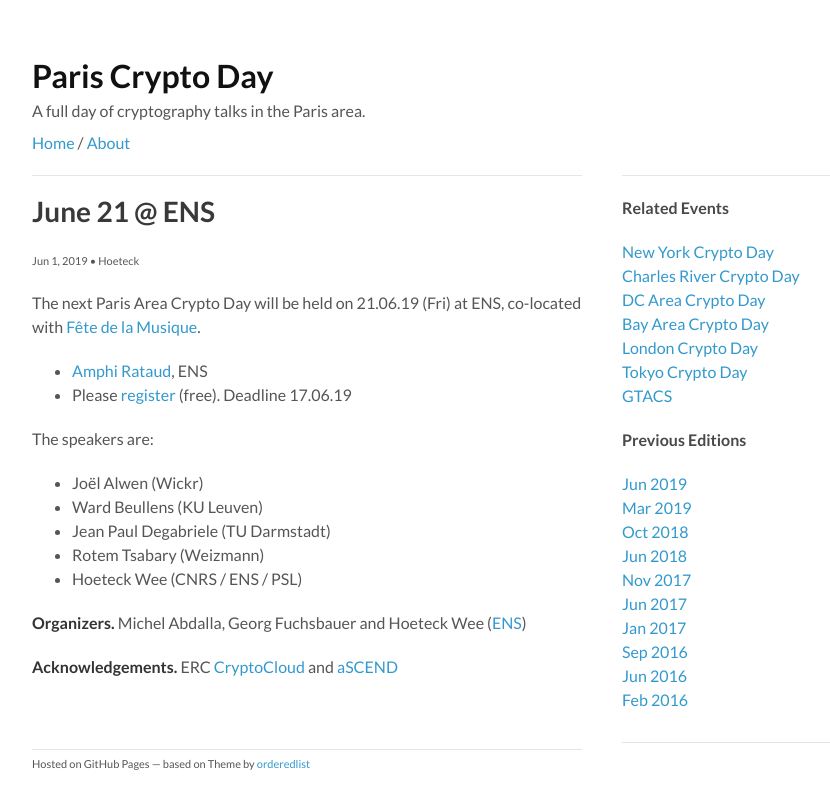
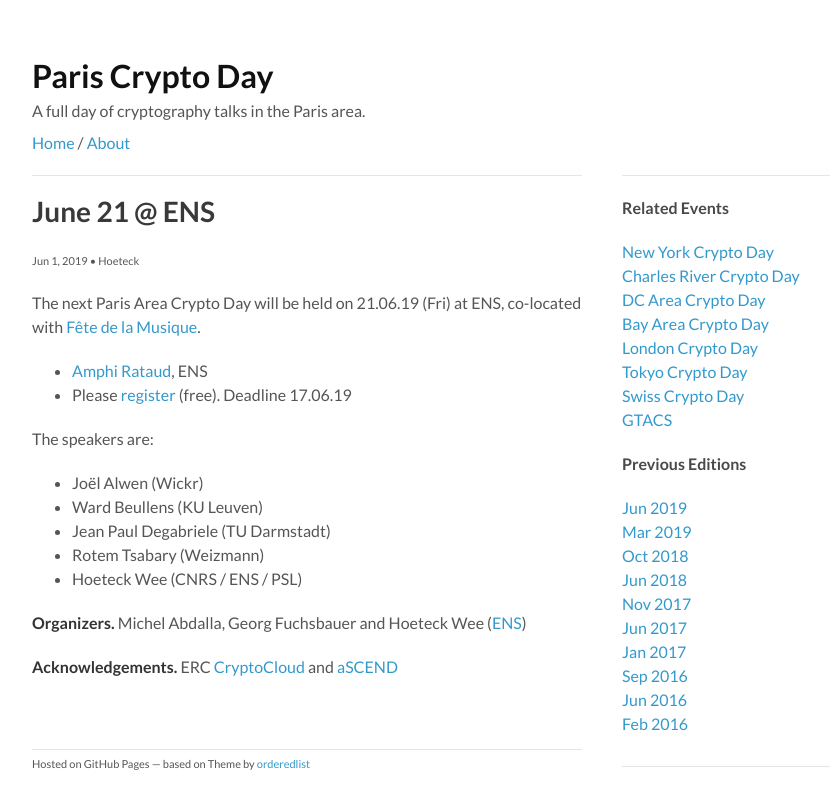
Before and after one commit to pariscryptoday/pariscryptoday.github.io, a Jekyll site: the page built from index.html, in a window 1280 px wide. Shown: the top 809 px of the page, without its empty margins (178-1008 px from the left). Built offline with Jekyll 4.4.1, drawn with Linux system fonts in a browser that asks for light colours; the list of posts is cut into pages by our own code.

Commit message:
swiss crypto day

```diff
--- a/_includes/footer.html
+++ b/_includes/footer.html
@@ -7,6 +7,7 @@
      <a href="https://bacrypto.github.io/">Bay Area Crypto Day</a><br>
      <a href="https://londoncryptoday.wordpress.com/">London Crypto Day</a><br>
      <a href="https://tokyocryptoday.github.io/">Tokyo Crypto Day</a><br>
+     <a href="https://swisscryptoday.github.io/">Swiss Crypto Day</a><br>
      <a href="http://www.cs.tau.ac.il/cseminar/">GTACS</a>
      </p>
 
```
